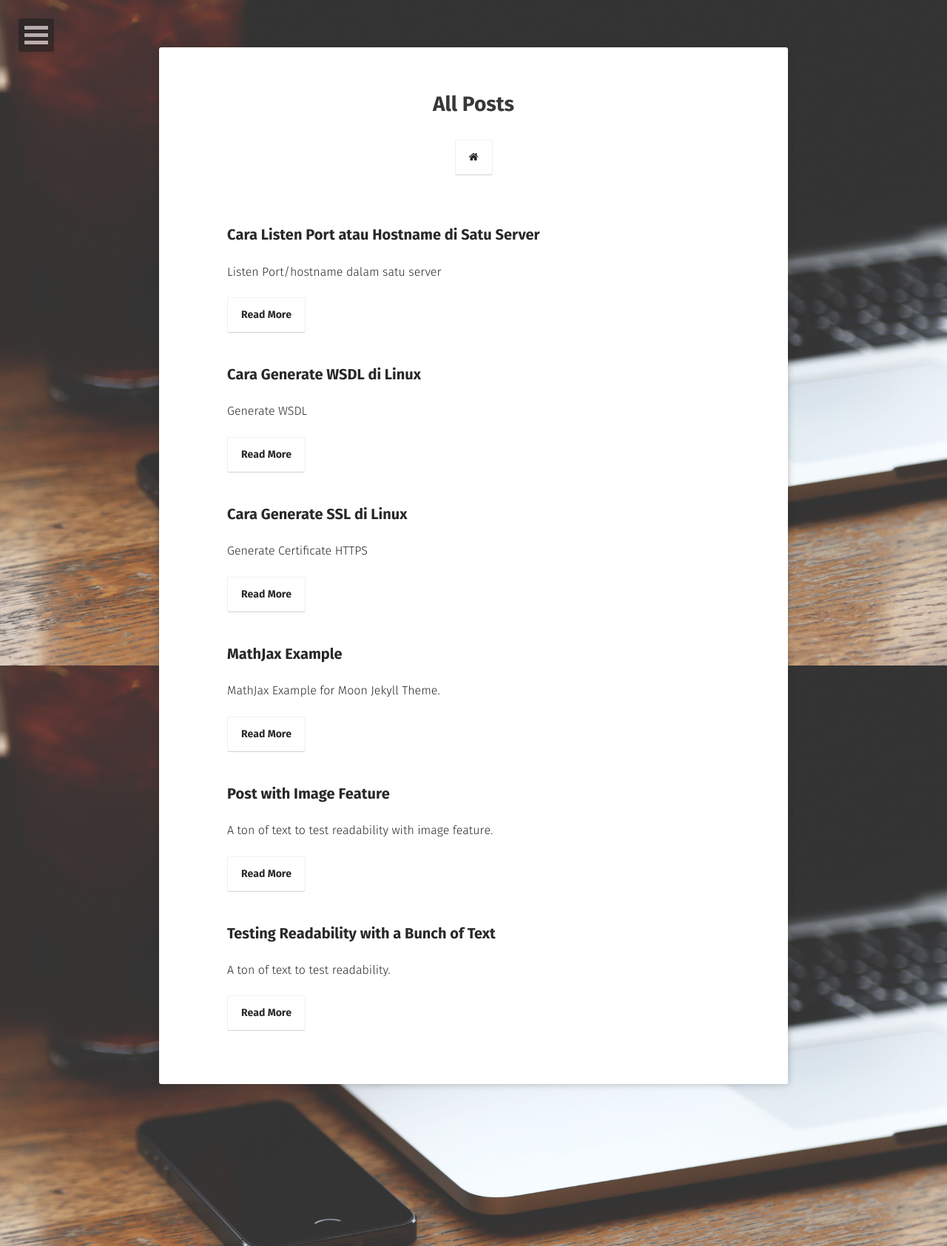
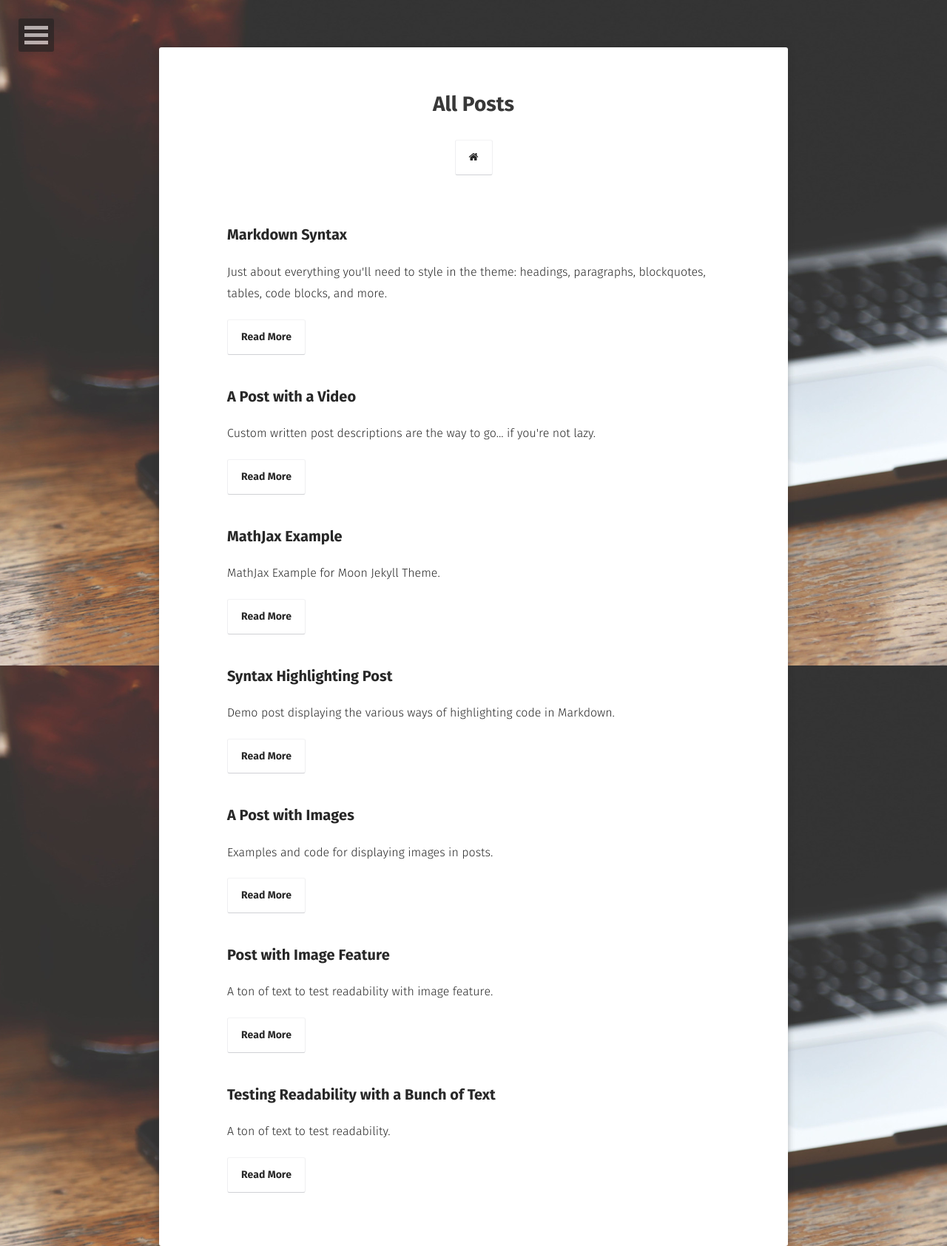
Before and after one commit to SandyRahman/sandyrahman.github.io, a Jekyll site: the page built from posts/index.md, in a window 1280 px wide. Shown: the whole page at 74% size. Built offline with Jekyll 4.4.1, drawn with Linux system fonts in a browser that asks for light colours; some web fonts are replaced; a file with an impossible date is left out.

````diff
--- a/_config.yml
+++ b/_config.yml
@@ -1,14 +1,14 @@
 # Site
-title:              Sandy Rahman
-bio:                'Hanya Catatan Kecil'
+title:              Moon
+bio:                'Minimal, one column jekyll theme.'
 description:        "Moon is a minimal, one column jekyll theme for your blog."
 reading_time:       true
 words_per_minute:   200
-logo:               'assets/img/sandy.png'
+logo:               'assets/img/logo.png'
 background:         'assets/img/placeholder-big.jpg'
 tiled_bg:           false   # Set this true if you want to tile your background image, otherwise it will be covered
 locale:             en_US
-url:				https://sandyrahman.github.io
+url:                https://taylantatli.github.io/Moon
 
 # Jekyll
 permalink:          /:title/
@@ -38,19 +38,19 @@ disqus_shortname:   taylantatli
   #ad-slot:
 #bing-verify:
 #email:
-#twitter:            SandyRahman
-#facebook:           username
-#github-url:         username
+twitter:            username
+facebook:           username
+github-url:         username
 #stackoverflow:     123456/username   from a "http://stackoverflow.com/users/123456/username" link
-linkedin:           sandy-rahmanto-024060109
+#linkedin:          username
 #xing:              username
-#instagram:          sandy_rahman
+instagram:          username
 #lastfm:            username
 #tumblr:            username
 #medium:            '@username'
 #pinterest:         username
 #foursquare:        username
-#steam:              username
+steam:              username
 #dribbble:          username
 #youtube:           username
 #youtube-channel:   channel
--- /dev/null
+++ b/_posts/2013-06-25-video-post.md
@@ -0,0 +1,20 @@
+---
+layout: post
+title:  "A Post with a Video"
+date:   2016-03-15
+excerpt: "Custom written post descriptions are the way to go... if you're not lazy."
+tag:
+- sample
+- post
+- video
+comments: true
+---
+<iframe width="560" height="315" src="//www.youtube.com/embed/SU3kYxJmWuQ" frameborder="0"> </iframe>
+
+Video embeds are responsive and scale with the width of the main content block with the help of [FitVids](http://fitvidsjs.com/).
+
+Not sure if this only effects Kramdown or if it's an issue with Markdown in general. But adding YouTube video embeds causes errors when building your Jekyll site. To fix add a space between the `<iframe>` tags and remove `allowfullscreen`. Example below:
+
+{% highlight html %}
+<iframe width="560" height="315" src="//www.youtube.com/embed/SU3kYxJmWuQ" frameborder="0"> </iframe>
+{% endhighlight %}
--- /dev/null
+++ b/_posts/2016-03-20-markdown-syntax.md
@@ -0,0 +1,112 @@
+---
+layout: post
+title:  "Markdown Syntax"
+date:   2016-03-15
+excerpt: "Just about everything you'll need to style in the theme: headings, paragraphs, blockquotes, tables, code blocks, and more."
+tag:
+- markdown
+- syntax
+- sample
+- test
+- jekyll
+comments: true
+---
+
+## HTML Elements
+
+Below is just about everything you'll need to style in the theme. Check the source code to see the many embedded elements within paragraphs.
+
+# Heading 1
+
+## Heading 2
+
+### Heading 3
+
+#### Heading 4
+
+##### Heading 5
+
+###### Heading 6
+
+### Body text
+
+Lorem ipsum dolor sit amet, test link adipiscing elit. **This is strong**. Nullam dignissim convallis est. Quisque aliquam.
+
+![Smithsonian Image](https://mmistakes.github.io/minimal-mistakes/images/3953273590_704e3899d5_m.jpg)
+{: .image-right}
+
+*This is emphasized*. Donec faucibus. Nunc iaculis suscipit dui. 53 = 125. Water is H2O. Nam sit amet sem. Aliquam libero nisi, imperdiet at, tincidunt nec, gravida vehicula, nisl. The New York Times (That’s a citation). Underline.Maecenas ornare tortor. Donec sed tellus eget sapien fringilla nonummy. Mauris a ante. Suspendisse quam sem, consequat at, commodo vitae, feugiat in, nunc. Morbi imperdiet augue quis tellus.
+
+HTML and CSS are our tools. Mauris a ante. Suspendisse quam sem, consequat at, commodo vitae, feugiat in, nunc. Morbi imperdiet augue quis tellus. Praesent mattis, massa quis luctus fermentum, turpis mi volutpat justo, eu volutpat enim diam eget metus.
+
+### Blockquotes
+
+> Lorem ipsum dolor sit amet, test link adipiscing elit. Nullam dignissim convallis est. Quisque aliquam.
+
+## List Types
+
+### Ordered Lists
+
+1. Item one
+   1. sub item one
+   2. sub item two
+   3. sub item three
+2. Item two
+
+### Unordered Lists
+
+* Item one
+* Item two
+* Item three
+
+## Tables
+
+| Header1 | Header2 | Header3 |
+|:--------|:-------:|--------:|
+| cell1   | cell2   | cell3   |
+| cell4   | cell5   | cell6   |
+|----
+| cell1   | cell2   | cell3   |
+| cell4   | cell5   | cell6   |
+|=====
+| Foot1   | Foot2   | Foot3
+{: rules="groups"}
+
+## Code Snippets
+
+{% highlight css %}
+#container {
+  float: left;
+  margin: 0 -240px 0 0;
+  width: 100%;
+}
+{% endhighlight %}
+
+## Buttons
+
+Make any link standout more when applying the `.btn` class.
+
+{% highlight html %}
+<a href="#" class="btn btn-success">Success Button</a>
+{% endhighlight %}
+
+<div markdown="0"><a href="#" class="btn">Primary Button</a></div>
+<div markdown="0"><a href="#" class="btn btn-success">Success Button</a></div>
+<div markdown="0"><a href="#" class="btn btn-warning">Warning Button</a></div>
+<div markdown="0"><a href="#" class="btn btn-danger">Danger Button</a></div>
+<div markdown="0"><a href="#" class="btn btn-info">Info Button</a></div>
+
+## KBD
+
+You can also use `<kbd>` tag for keyboard buttons.
+
+{% highlight html %}
+<kbd>W</kbd><kbd>A</kbd><kbd>S</kbd><kbd>D</kbd>
+{% endhighlight %}
+
+Press <kbd>W</kbd><kbd>A</kbd><kbd>S</kbd><kbd>D</kbd> to move your car. **Midtown Maddness!!**
+
+## Notices
+
+**Watch out!** You can also add notices by appending `{: .notice}` to a paragraph.
+{: .notice}
--- a/_posts/2019-12-05-cara-generate-ssl-di-linux.md
+++ /dev/null
@@ -1,14 +0,0 @@
----
-published: true
-layout: post
-excerpt: Generate Certificate HTTPS
-tag: Linux
-comments: false
-title: Cara Generate SSL di Linux
-raw_title: true
----
-```
-$ openssl s_client -showcerts -servername appbprsit01.dev.corp.btpn.co.id -connect appbprsit01.dev.corp.btpn.co.id:8584
-```
-*Referensi bisa klik link disamping ini :* <a href="https://www.freecodecamp.org/news/openssl-command-cheatsheet-b441be1e8c4a/"
-     title="openssl">openssl</a>
--- a/_posts/2019-12-08-cara-generate-wsdl-di-linux.md
+++ /dev/null
@@ -1,12 +0,0 @@
----
-published: true
-layout: post
-excerpt: Generate WSDL
-tag: Linux
-comments: false
-title: Cara Generate WSDL di Linux
-raw_title: true
----
-```sh
-$ curl http://172.30.250.72/wsap3?wsdl > namafilebaru.wsdl
-```
--- a/_posts/2019-12-11-cara-listen-port-atau-hostname-di-satu-server.md
+++ /dev/null
@@ -1,17 +0,0 @@
----
-published: true
-layout: post
-excerpt: Listen Port/hostname dalam satu server
-tag: Linux
-title: Cara Listen Port atau Hostname di Satu Server
-raw_title: true
----
-Jika Port :
-```sh
-$ netstat -tlp | grep 9042
-```
-
-Jika Hostname :
-```sh
-$ netstat -tlp | grep APPAPISIT01
-```
--- a/about/index.md
+++ b/about/index.md
@@ -1,6 +1,6 @@
 ---
 layout: page
-title: About Me
+title: About the Theme
 tags: [about, Jekyll, theme, moon]
 date: 2016-03-21
 comments: false
````
Also changed, not shown: _posts/2013-05-22-sample-post-images.md (+4 -8 lines), _posts/2013-08-16-code-highlighting-post.md (+3 -7 lines), .github/workflows/jekyll.yml (deleted), assets/img/PP.jpg (deleted), assets/img/PP_Git.jpg (deleted), assets/img/sandy.jpg (deleted), assets/img/sandy.png (deleted).
